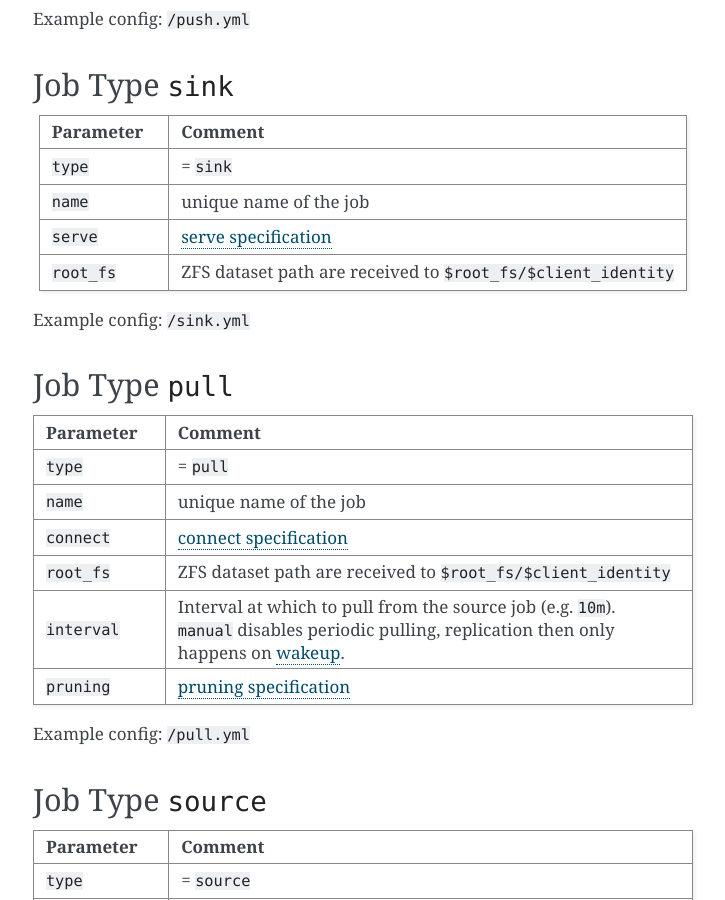
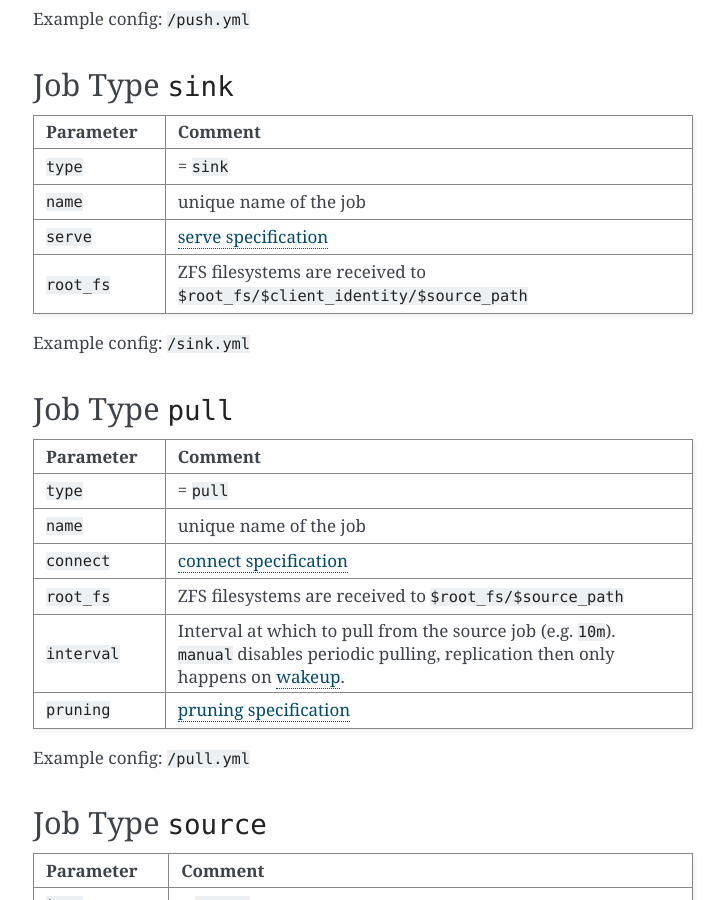
Before and after one commit to zrepl/zrepl, a Sphinx documentation site: the page built from docs/configuration/jobs.rst, in a window 1280 px wide and 900 px high, scrolled down 5719 px. Shown: the whole window, without its empty margins (387-1112 px from the left). Built offline with Sphinx 7.4.7, drawn with Linux system fonts in a browser that asks for light colours; the version number could not be read and is left out; cross-references to code outside the pages are shown as plain code.

Commit message:
docs: jobs: correct root_fs field explanation

```diff
--- a/docs/configuration/jobs.rst
+++ b/docs/configuration/jobs.rst
@@ -262,8 +262,8 @@ Job Type ``sink``
     * - ``serve``
       - |serve-transport|
     * - ``root_fs``
-      - ZFS dataset path are received to
-        ``$root_fs/$client_identity``
+      - ZFS filesystems are received to
+        ``$root_fs/$client_identity/$source_path``
 
 Example config: :sampleconf:`/sink.yml`
 
@@ -285,8 +285,8 @@ Job Type ``pull``
     * - ``connect``
       - |connect-transport|
     * - ``root_fs``
-      - ZFS dataset path are received to
-        ``$root_fs/$client_identity``
+      - ZFS filesystems are received to
+        ``$root_fs/$source_path``
     * - ``interval``
       - | Interval at which to pull from the source job (e.g. ``10m``).
         | ``manual`` disables periodic pulling, replication then only happens on :ref:`wakeup <cli-signal-wakeup>`.
```
